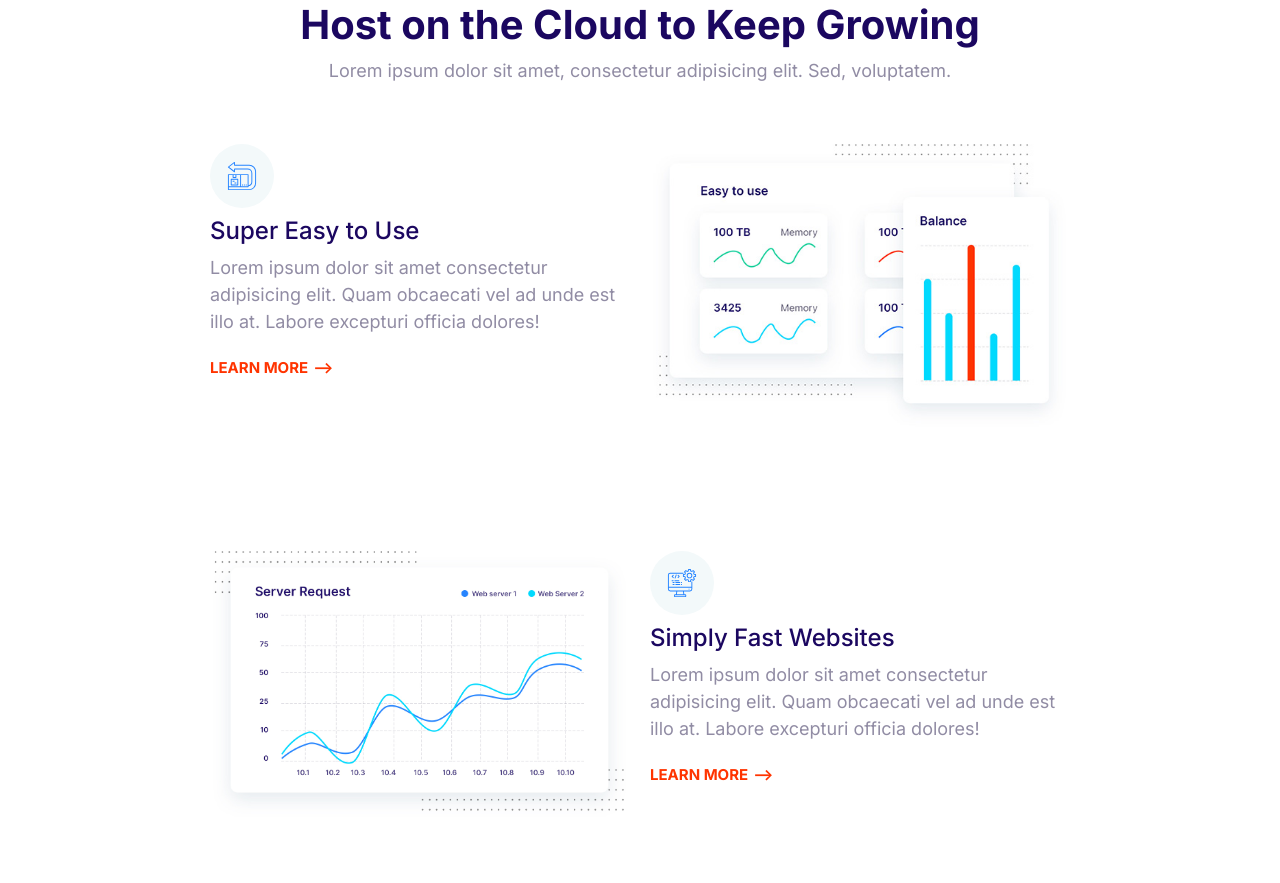
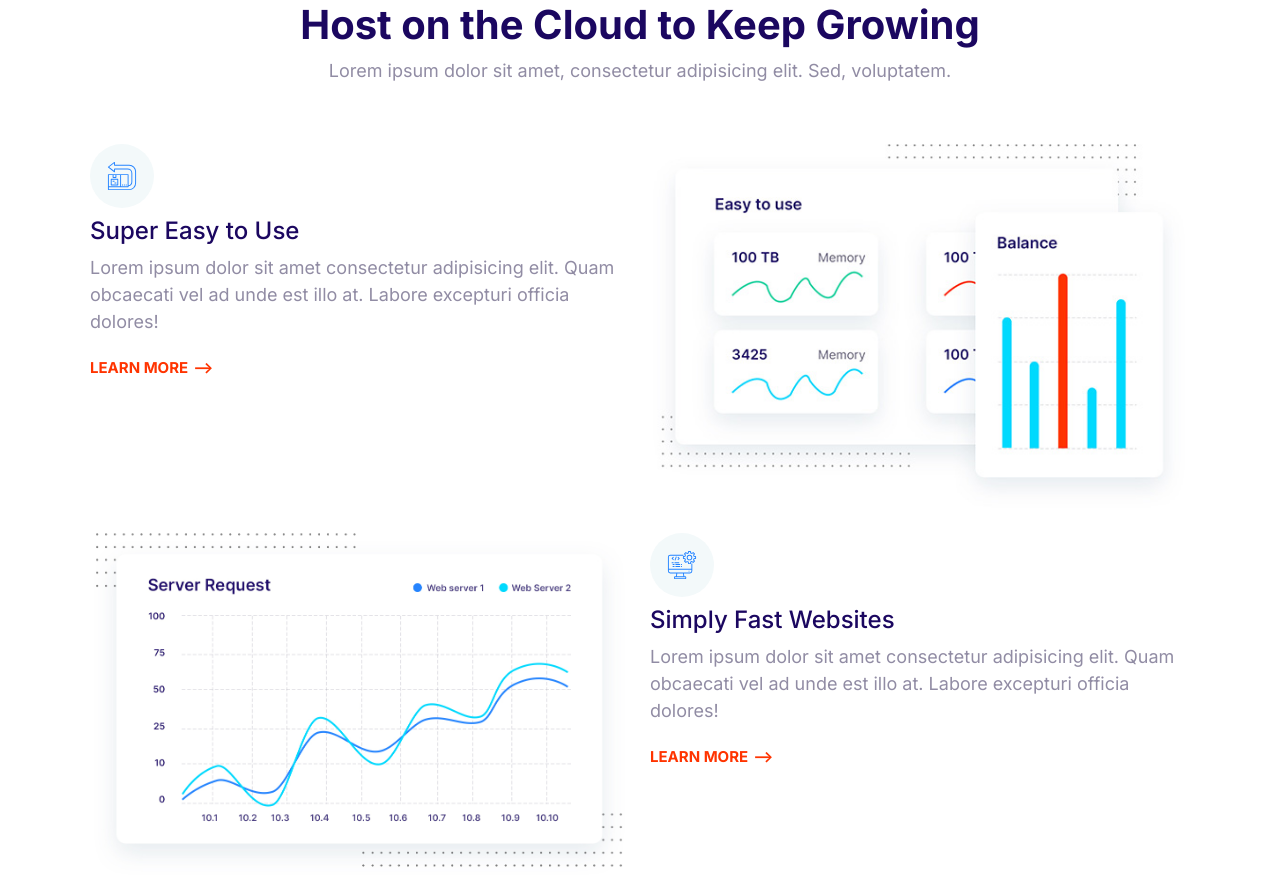
Before and after one commit to dmitrikurtukov/moshify, a website built with Parcel: page index.html in a window 1280 px wide. Shown: the part 1980-2863 px from the top of the page. Built offline with nearby package versions, Linux system fonts and the light colour scheme.

Commit message:
Updated version.

```diff
--- a/css/styles.css
+++ b/css/styles.css
@@ -782,7 +782,7 @@ a {
 /* Features */
 .feature {
   gap: 4rem 2rem;
-  margin: 12rem;
+  margin: 2rem 0;
 }
 
 .feature:first-of-type {
```
